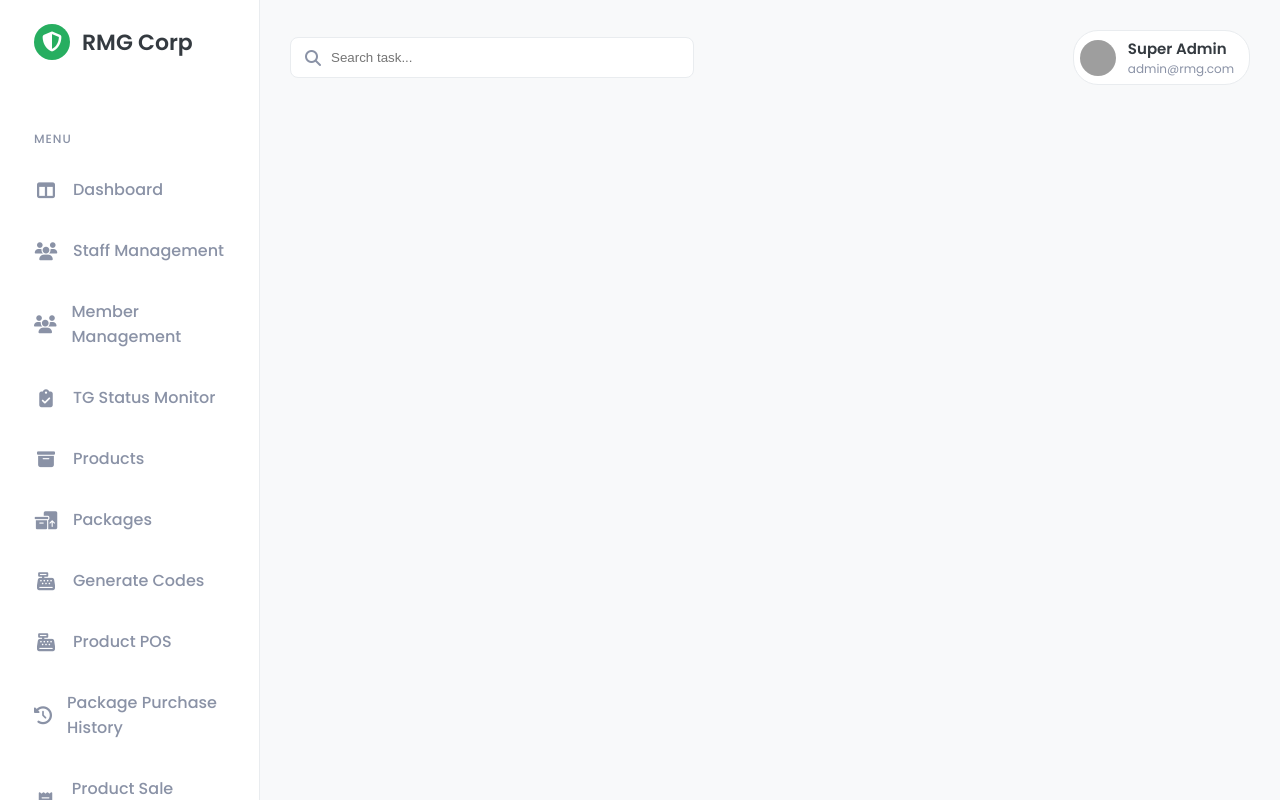
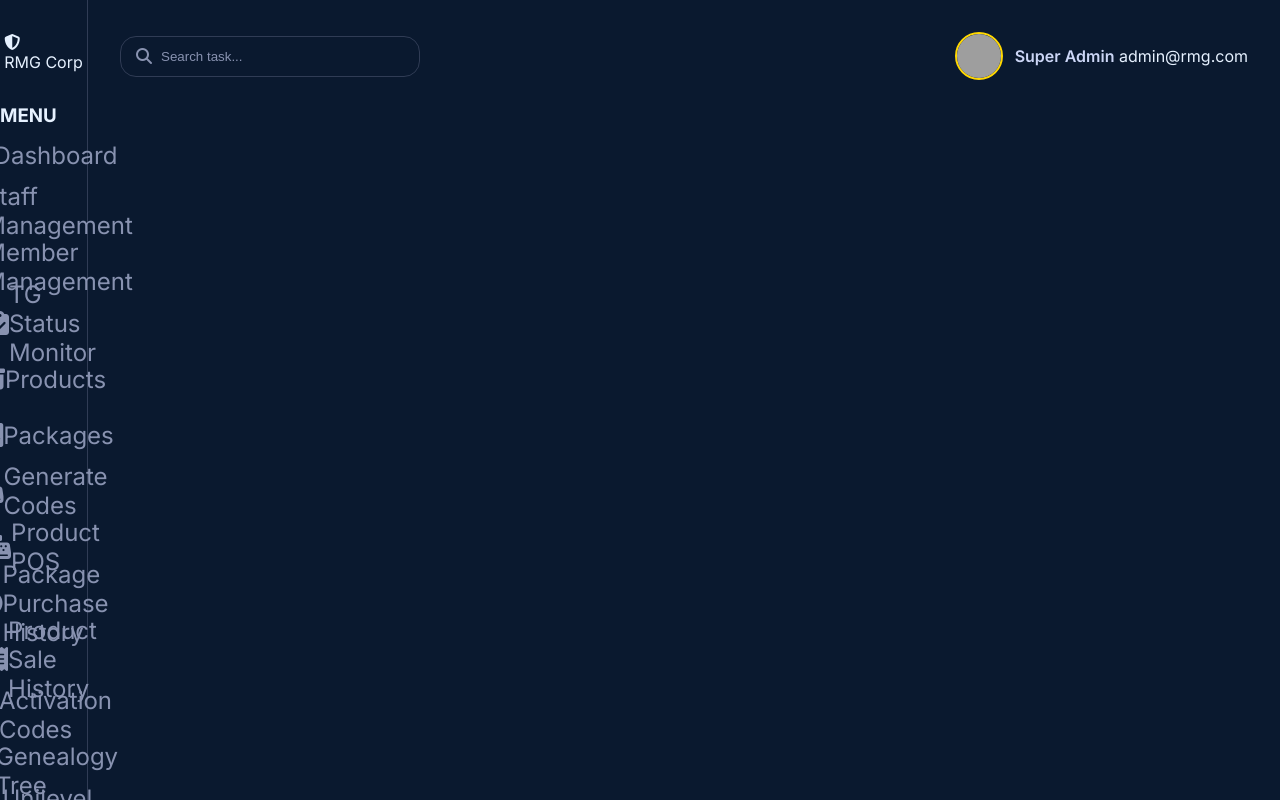
Before and after one commit to princeravenver01/rmg_project, a PHP site: the page made by src/templates/admin_header.php in a window 1280 px wide. Run offline with PHP 8.4, Linux system fonts and the light colour scheme; the template is opened without the code that fills it, so the values that code supplies are empty; a user stored in the database is signed in; grey boxes are pictures that could not be loaded.

Commit message:
Update admin_style.css

```diff
--- a/public/css/admin_style.css
+++ b/public/css/admin_style.css
@@ -1,235 +1,288 @@
-/* --- Global Styles & Variables --- */
+/* === RMG Modern Admin - Dark Theme (Navy & Gold) === */
+
+/* --- Google Font Import --- */
+@import url('https://fonts.googleapis.com/css2?family=Inter:wght@400;500;600;700&display=swap');
+
+/* --- CSS Variables (Our Design System) --- */
 :root {
-    --primary-color: #27ae60;
-    --primary-color-light: #e9f7ef;
-    --secondary-color: #2c3e50;
-    --background-color: #f8f9fa;
-    --card-bg: #ffffff;
-    --text-color: #343a40;
-    --text-muted: #8a92a6;
-    --border-color: #e9ecef;
-    --shadow: 0 4px 12px rgba(0, 0, 0, 0.05);
+    --font-family: 'Inter', sans-serif;
+
+    /* Navy & Gold Theme */
+    --color-bg-main: #0A192F; /* Very Dark Navy */
+    --color-bg-sidebar: #0A192F;
+    --color-bg-card: #172A46; /* Lighter Navy for cards */
+    --color-bg-input: #0A192F;
+    --color-accent-gold: #FFD700;
+    --color-accent-gold-darker: #e6c200;
+
+    --color-text-primary: #E6F1FF; /* Off-white for readability */
+    --color-text-secondary: #8892B0; /* Light Slate for muted text */
+    --color-text-headings: #CCD6F6; /* Lighter Slate for headings */
+    --color-text-gold: #FFD700;
+
+    --color-border: #303C55; /* Subtle border color */
+
+    --border-radius-main: 1rem; /* 16px */
+    --border-radius-small: 0.5rem; /* 8px */
+    --shadow-main: 0px 4px 12px rgba(0, 0, 0, 0.2);
+}
+
+/* --- Basic Reset & Body Styling --- */
+* {
+    margin: 0;
+    padding: 0;
+    box-sizing: border-box;
 }
 
 body {
-    font-family: 'Poppins', sans-serif;
-    margin: 0;
-    background-color: var(--background-color);
-    color: var(--text-color);
+    font-family: var(--font-family);
+    background-color: var(--color-bg-main);
+    color: var(--color-text-primary);
     font-size: 16px;
+    display: flex;
+}
+
+a {
+    text-decoration: none;
+    color: inherit;
 }
 
 /* --- Main Layout --- */
 .admin-layout {
     display: flex;
+    width: 100%;
 }
 
-/* --- Sidebar --- */
+/* --- Sidebar (New Icon-Only Design) --- */
 .sidebar {
-    width: 260px;
-    background-color: var(--card-bg);
-    border-right: 1px solid var(--border-color);
-    padding: 24px;
+    width: 88px;
+    background-color: var(--color-bg-sidebar);
+    border-right: 1px solid var(--color-border);
+    height: 100vh;
+    position: fixed;
+    top: 0;
+    left: 0;
     display: flex;
     flex-direction: column;
-    position: fixed;
-    height: 100vh;
-    box-sizing: border-box;
+    align-items: center;
+    padding: 2rem 0;
+    gap: 2rem;
 }
 
-.sidebar-header {
-    display: flex;
-    align-items: center;
-    margin-bottom: 40px;
-    padding-left: 10px;
+.sidebar-logo {
+    font-size: 2rem;
+    color: var(--color-accent-gold);
+    margin-bottom: 1rem;
 }
 
-.sidebar-header .logo-icon {
-    width: 36px;
-    height: 36px;
-    background-color: var(--primary-color);
-    border-radius: 50%;
-    margin-right: 12px;
-    display: flex;
-    align-items: center;
-    justify-content: center;
-    color: white;
-    font-size: 20px;
-}
-
-.sidebar-header .logo-text {
-    font-size: 22px;
-    font-weight: 600;
-    color: var(--text-color);
-}
-
-.sidebar-menu h3 {
-    text-transform: uppercase;
-    font-size: 12px;
-    color: var(--text-muted);
-    font-weight: 500;
-    letter-spacing: 1px;
-    padding: 0 10px;
-    margin: 30px 0 15px 0;
-}
-
-.sidebar-menu ul {
+.sidebar-menu {
+    width: 100%;
     list-style-type: none;
-    padding: 0;
-    margin: 0;
 }
 
 .sidebar-menu li a {
     display: flex;
     align-items: center;
-    padding: 14px 10px;
-    color: var(--text-muted);
-    text-decoration: none;
-    border-radius: 8px;
-    margin-bottom: 8px;
-    font-weight: 500;
-    transition: background-color 0.2s, color 0.2s;
+    justify-content: center;
+    height: 56px;
+    color: var(--color-text-secondary);
+    font-size: 1.5rem;
     position: relative;
+    transition: color 0.2s ease-in-out;
 }
 
 .sidebar-menu li a:hover {
-    background-color: var(--primary-color-light);
-    color: var(--primary-color);
+    color: var(--color-accent-gold);
 }
 
 .sidebar-menu li.active a {
-    background-color: var(--primary-color-light);
-    color: var(--primary-color);
+    color: var(--color-accent-gold);
+    background-color: rgba(255, 215, 0, 0.05); /* Faint gold background */
 }
 
 .sidebar-menu li.active a::before {
     content: '';
     position: absolute;
-    left: -24px;
-    top: 0;
-    height: 100%;
+    left: 0;
+    top: 50%;
+    transform: translateY(-50%);
+    height: 60%;
     width: 4px;
-    background-color: var(--primary-color);
+    background-color: var(--color-accent-gold);
     border-top-right-radius: 4px;
     border-bottom-right-radius: 4px;
 }
 
-.sidebar-menu li a i {
-    font-size: 18px;
-    margin-right: 15px;
-    width: 24px;
-    text-align: center;
+/* --- Main Content Area --- */
+.main-content {
+    margin-left: 88px; /* Same as sidebar width */
+    width: calc(100% - 88px);
+    padding: 2rem;
 }
 
-/* --- Main Content Area --- */
-.main-content {
-    flex-grow: 1;
-    padding: 30px;
-    margin-left: 260px; /* Same as sidebar width */
-}
-
-/* --- Top Bar --- */
+/* --- Top Bar / Header --- */
 .top-bar {
     display: flex;
     justify-content: space-between;
     align-items: center;
-    margin-bottom: 30px;
+    margin-bottom: 2.5rem;
 }
 
-.search-bar {
-    position: relative;
-    width: 350px;
+.page-title h1 {
+    font-size: 2.25rem;
+    color: var(--color-text-headings);
+    font-weight: 700;
 }
-
-.search-bar input {
-    width: 100%;
-    padding: 12px 12px 12px 40px;
-    border-radius: 8px;
-    border: 1px solid var(--border-color);
-    background-color: var(--card-bg);
-}
-
-.search-bar i {
-    position: absolute;
-    left: 15px;
-    top: 50%;
-    transform: translateY(-50%);
-    color: var(--text-muted);
+.page-title p {
+    color: var(--color-text-secondary);
+    margin-top: 0.25rem;
 }
 
 .top-bar-right {
     display: flex;
     align-items: center;
-    gap: 20px;
+    gap: 1.5rem;
+}
+
+.search-bar {
+    position: relative;
+}
+
+.search-bar input {
+    background-color: var(--color-bg-input);
+    border: 1px solid var(--color-border);
+    border-radius: var(--border-radius-main);
+    color: var(--color-text-primary);
+    padding: 0.75rem 1rem 0.75rem 2.5rem;
+    width: 300px;
+    transition: border-color 0.2s;
+}
+.search-bar input::placeholder { color: var(--color-text-secondary); }
+.search-bar input:focus { outline: none; border-color: var(--color-accent-gold); }
+
+.search-bar i {
+    position: absolute;
+    left: 1rem;
+    top: 50%;
+    transform: translateY(-50%);
+    color: var(--color-text-secondary);
 }
 
 .user-profile {
     display: flex;
     align-items: center;
-    gap: 12px;
-    background-color: var(--card-bg);
-    padding: 6px 15px 6px 6px;
-    border-radius: 25px;
-    border: 1px solid var(--border-color);
+    gap: 0.75rem;
 }
 
 .user-profile img {
-    width: 36px;
-    height: 36px;
+    width: 48px;
+    height: 48px;
     border-radius: 50%;
+    border: 2px solid var(--color-accent-gold);
+}
+.user-profile .user-name {
+    font-weight: 600;
+    color: var(--color-text-headings);
+}
+.user-profile .user-role {
+    font-size: 0.875rem;
+    color: var(--color-text-secondary);
 }
 
-.user-profile .user-details span {
-    display: block;
+/* --- Dashboard Cards --- */
+.dashboard-grid {
+    display: grid;
+    grid-template-columns: repeat(auto-fit, minmax(320px, 1fr));
+    gap: 1.5rem;
 }
 
-.user-profile .user-details .user-name {
-    font-weight: 600;
-    font-size: 15px;
+.dashboard-card {
+    background-color: var(--color-bg-card);
+    padding: 1.5rem;
+    border-radius: var(--border-radius-main);
+    border: 1px solid var(--color-border);
+    box-shadow: var(--shadow-main);
 }
 
-.user-profile .user-details .user-email {
-    font-size: 12px;
-    color: var(--text-muted);
+.dashboard-card-header {
+    font-size: 1rem;
+    color: var(--color-text-secondary);
+    margin-bottom: 0.5rem;
+    font-weight: 500;
 }
 
-/* --- Dashboard Specific --- */
-.content-header {
-    margin-bottom: 30px;
-}
-.content-header h2 { margin: 0; font-size: 32px; font-weight: 600; }
-.content-header p { color: var(--text-muted); margin-top: 5px; }
-
-.stat-cards-container {
-    display: grid;
-    grid-template-columns: repeat(auto-fit, minmax(250px, 1fr));
-    gap: 24px;
+.dashboard-card-value {
+    font-size: 2.5rem;
+    font-weight: 700;
+    color: var(--color-text-headings);
+    line-height: 1.2;
 }
 
-.stat-card {
-    background-color: var(--card-bg);
-    padding: 25px;
-    border-radius: 12px;
-    box-shadow: var(--shadow);
+.dashboard-card-value.gold {
+    color: var(--color-accent-gold);
 }
 
-.stat-card h3 {
-    margin: 0 0 10px 0;
-    font-size: 16px;
-    font-weight: 500;
-    color: var(--text-muted);
+.dashboard-card-subtitle {
+    font-size: 0.875rem;
+    color: var(--color-text-secondary);
+    margin-top: -0.25rem;
+    margin-bottom: 1.5rem;
 }
 
-.stat-card .stat-number {
-    font-size: 48px;
-    font-weight: 600;
-    color: var(--text-color);
+.dashboard-card-details {
+    margin-top: 1.5rem;
+    padding-top: 1rem;
+    border-top: 1px solid var(--color-border);
+    font-size: 0.9rem;
 }
 
-.stat-card.primary {
-    background-color: var(--primary-color);
+.detail-row {
+    display: flex;
+    justify-content: space-between;
+    margin-bottom: 0.75rem;
+}
+.detail-row span:first-child { color: var(--color-text-secondary); }
+.detail-row span:last-child { font-weight: 600; color: var(--color-text-primary); }
+
+.progress-bar-container {
+    background: var(--color-bg-main);
+    border-radius: var(--border-radius-small);
+    margin-top: 0.5rem;
+    height: 10px;
+    overflow: hidden;
 }
 
-.stat-card.primary h3, .stat-card.primary .stat-number {
-    color: white;
+.progress-bar {
+    height: 100%;
+    background-color: var(--color-accent-gold);
+    transition: width 0.5s ease-in-out;
+    border-radius: var(--border-radius-small);
 }
+
+.progress-percentage {
+    text-align: right;
+    font-size: 0.75rem;
+    margin-top: 0.25rem;
+    color: var(--color-text-secondary);
+}
+
+/* --- Chart --- */
+.chart-container {
+    background-color: var(--color-bg-card);
+    padding: 1.5rem;
+    border-radius: var(--border-radius-main);
+    border: 1px solid var(--color-border);
+    box-shadow: var(--shadow-main);
+    margin-top: 1.5rem;
+    height: 450px;
+}
+.chart-container h3 {
+    color: var(--color-text-headings);
+    font-size: 1.25rem;
+    margin-bottom: 0.25rem;
+}
+.chart-container p {
+    color: var(--color-text-secondary);
+    font-size: 0.9rem;
+    margin-bottom: 1.5rem;
+}
```
